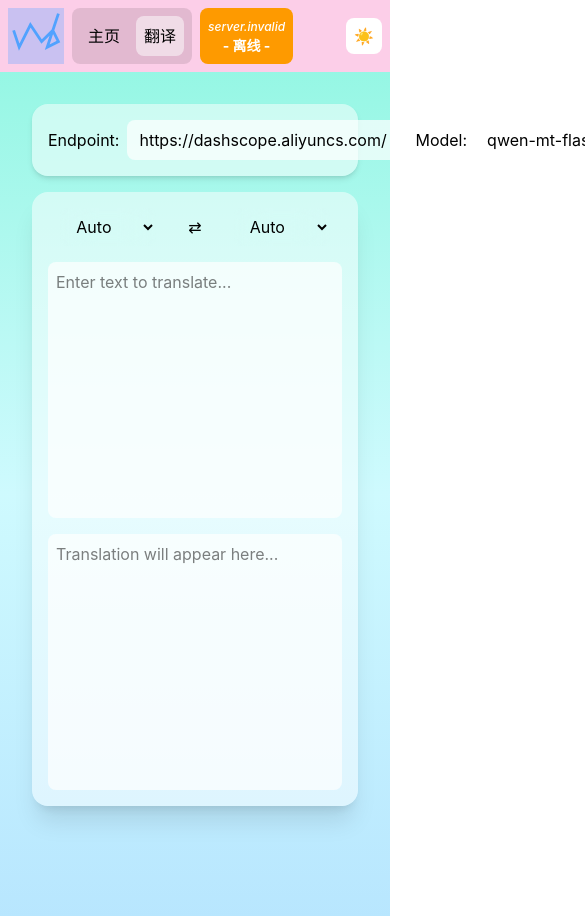
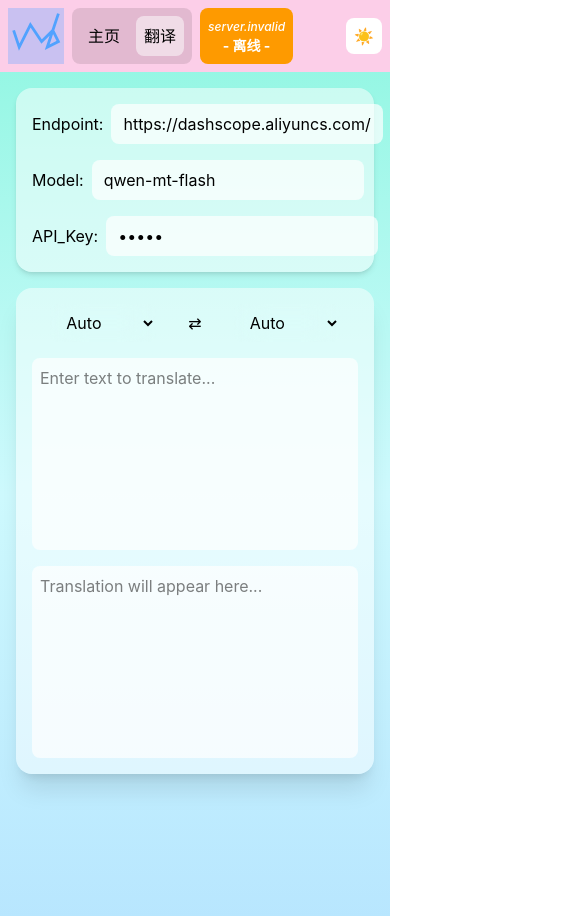
Before and after one commit to coluh/coluh.github.io, a React (Vite) app in the folder fe/: page /translate in a window 390 px wide. Shown: the top 916 px of the page, 585 px wide, since content can reach past the window. Built offline with nearby package versions, Linux system fonts and the light colour scheme; no server answers.

Commit message:
responsive design

```diff
--- a/fe/src/pages/Translate.tsx
+++ b/fe/src/pages/Translate.tsx
@@ -97,9 +97,9 @@ export default function TranslatePage() {
   }, [doTranslate, sourceText, sourceLang, targetLang]);
 
   return (
-    <div className="flex min-h-screen flex-col gap-4 bg-linear-to-b from-teal-200 via-cyan-100 to-sky-200 p-8 dark:from-purple-700 dark:via-violet-900 dark:to-teal-700">
-      <div className="flex flex-row gap-4 rounded-2xl bg-white/50 p-4 shadow-md dark:bg-black/20">
-        <label className="flex flex-2 items-center gap-2">
+    <div className="flex min-h-screen flex-col gap-4 bg-linear-to-b from-teal-200 via-cyan-100 to-sky-200 p-4 dark:from-purple-700 dark:via-violet-900 dark:to-teal-700">
+      <div className="flex max-w-3xl flex-col gap-4 rounded-2xl bg-white/50 p-4 shadow-md dark:bg-black/20">
+        <label className="flex flex-1 items-center gap-2">
           Endpoint:
           <input
             type="text"
@@ -127,8 +127,6 @@ export default function TranslatePage() {
             className="flex-1 rounded-lg bg-white/70 px-3 py-2 outline-none dark:bg-black/30"
           />
         </label>
-        {/* <button className="rounded-lg bg-pink-200 px-4 py-2">重置</button>
-        <button className="rounded-lg bg-cyan-200 px-4 py-2">保存</button> */}
       </div>
       <div className="flex flex-col gap-4 rounded-2xl bg-white/50 p-4 shadow-xl dark:bg-black/20">
         <div className="flex flex-row justify-center gap-8">
@@ -137,7 +135,7 @@ export default function TranslatePage() {
             id="sl"
             value={sourceLang}
             onChange={(e) => setSourceLang(e.target.value)}
-            className="w-24 rounded-lg px-3 py-2 backdrop-blur-lg hover:bg-white/50"
+            className="rounded-lg px-3 py-2 backdrop-blur-lg hover:bg-white/50"
           >
             <option value="auto">Auto</option>
             <option value="Chinese">Chinese</option>
@@ -151,14 +149,14 @@ export default function TranslatePage() {
             id="tl"
             value={targetLang}
             onChange={(e) => setTargetLang(e.target.value)}
-            className="w-24 rounded-lg px-3 py-2 backdrop-blur-lg hover:bg-white/50"
+            className="rounded-lg px-3 py-2 backdrop-blur-lg hover:bg-white/50"
           >
             <option value="auto">Auto</option>
             <option value="Chinese">Chinese</option>
             <option value="English">English</option>
           </select>
         </div>
-        <div className="flex flex-col gap-4 md:flex-row">
+        <div className="flex flex-col gap-4 lg:flex-row">
           <textarea
             name="source"
             id="source"
@@ -172,7 +170,7 @@ export default function TranslatePage() {
               }
             }}
             placeholder="Enter text to translate..."
-            className="min-h-64 flex-1 resize-none rounded-lg bg-white/70 p-2 outline-none dark:bg-black/30"
+            className="min-h-48 flex-1 resize-none rounded-lg bg-white/70 p-2 outline-none dark:bg-black/30"
           ></textarea>
           <textarea
             readOnly
@@ -183,7 +181,7 @@ export default function TranslatePage() {
             placeholder={
               translating ? "Translating..." : "Translation will appear here..."
             }
-            className="min-h-64 flex-1 resize-none rounded-lg bg-white/70 p-2 caret-transparent outline-none dark:bg-black/30"
+            className="min-h-48 flex-1 resize-none rounded-lg bg-white/70 p-2 caret-transparent outline-none dark:bg-black/30"
           ></textarea>
         </div>
       </div>
```
